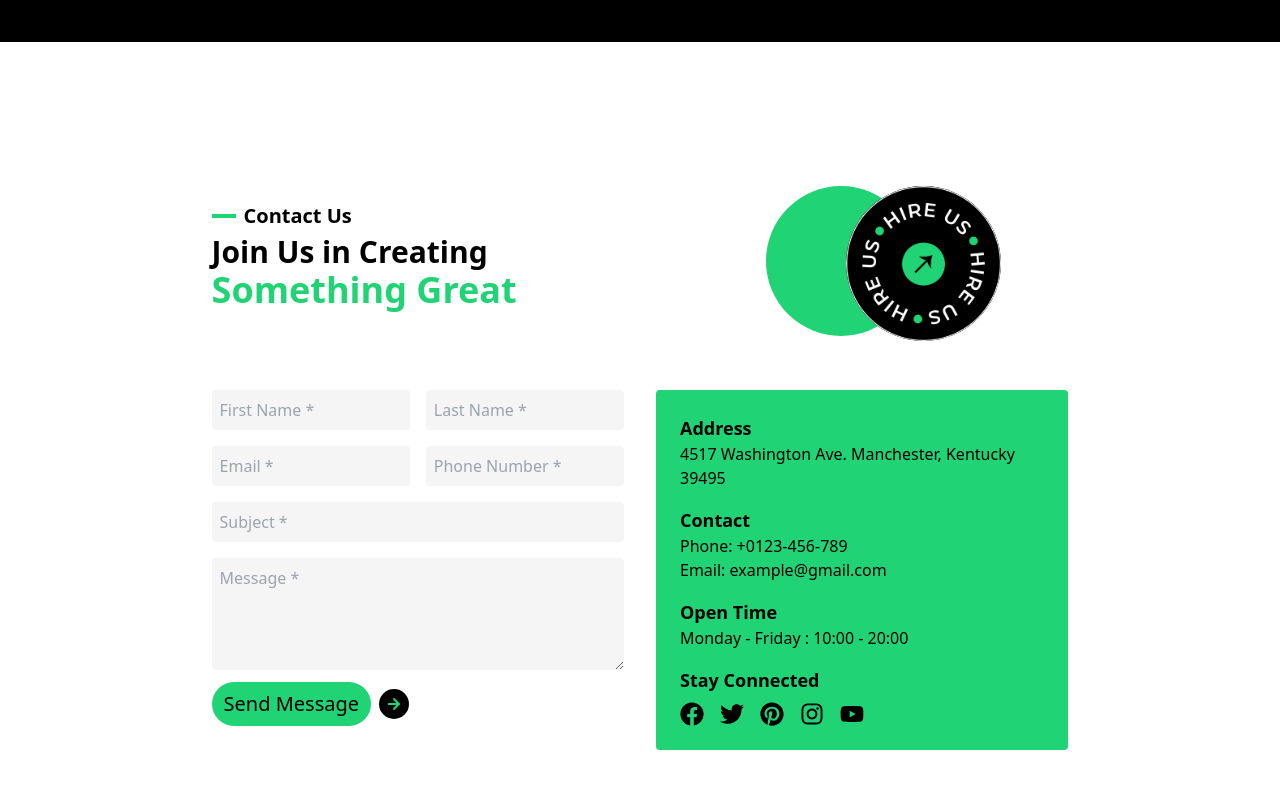
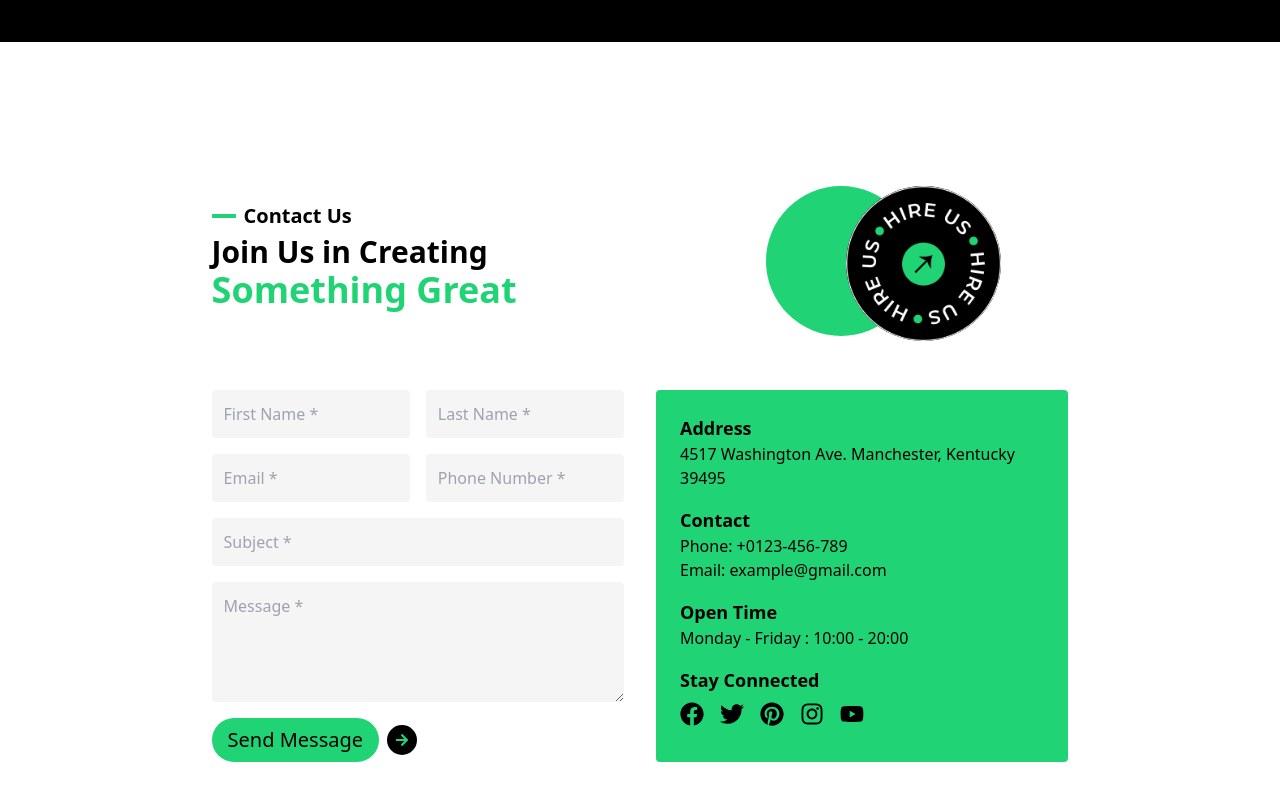
Before and after one commit to nabishafin/Nostrix-Client, a React (Vite) app: page /Contact in a window 1280 px wide. Shown: the part 494-1294 px from the top of the page. Built offline with nearby package versions, Linux system fonts and the light colour scheme.

Commit message:
some section ar eddited

```diff
--- a/src/components/shared/AllServices.jsx
+++ b/src/components/shared/AllServices.jsx
@@ -51,7 +51,7 @@ const AllServices = () => {
                         </p>
                     </div>
                     <div className="flex justify-center mt-6">
-                        <div className="w-full sm:w-11/12 md:w-8/12 lg:w-5/12 h-48 sm:h-64 md:h-80 m-0 mr-12">
+                        <div className="w-full  md:w-8/12 lg:w-5/12 h-48 sm:h-64 md:h-80 m-0 md:mr-12 mr-0">
                             <img
                                 className="w-full h-full object-cover rounded-lg shadow-lg"
                                 src="/src/assets/webdevelopment.jpg"
@@ -114,7 +114,7 @@ const AllServices = () => {
                         </p>
                     </div>
                     <div className="flex justify-center mt-6">
-                        <div className="w-full sm:w-11/12 md:w-8/12 lg:w-5/12 h-48 sm:h-64 md:h-80 m-0 mr-12">
+                        <div className="w-full  md:w-8/12 lg:w-5/12 h-48 sm:h-64 md:h-80 m-0 md:mr-12 mr-0">
                             <img
                                 className="w-full h-full object-cover rounded-lg shadow-lg"
                                 src="/src/assets/webdevelopment.jpg"
@@ -176,7 +176,7 @@ const AllServices = () => {
                         </p>
                     </div>
                     <div className="flex justify-center mt-6">
-                        <div className="w-full sm:w-11/12 md:w-8/12 lg:w-5/12 h-48 sm:h-64 md:h-80 m-0 mr-12">
+                        <div className="w-full  md:w-8/12 lg:w-5/12 h-48 sm:h-64 md:h-80 m-0 md:mr-12 mr-0">
                             <img
                                 className="w-full h-full object-cover rounded-lg shadow-lg"
                                 src="/src/assets/webdevelopment.jpg"
@@ -234,7 +234,7 @@ const AllServices = () => {
                         </p>
                     </div>
                     <div className="flex justify-center mt-6">
-                        <div className="w-full sm:w-11/12 md:w-8/12 lg:w-5/12 h-48 sm:h-64 md:h-80 m-0 mr-12">
+                        <div className="w-full  md:w-8/12 lg:w-5/12 h-48 sm:h-64 md:h-80 m-0 md:mr-12 mr-0">
                             <img
                                 className="w-full h-full object-cover rounded-lg shadow-lg"
                                 src="/src/assets/webdevelopment.jpg"
--- a/src/components/shared/ButtonPrimary.jsx
+++ b/src/components/shared/ButtonPrimary.jsx
@@ -6,7 +6,7 @@ const ButtonPrimary = ({ text, handleClick }) => {
     return (
         <div>
             <button className="z-50 md:flex gap-2 items-center text-lg md:text-xl mt-1 text-white pr-2 rounded-3xl bg-white">
-                <p className="text-lg md:text-xl text-white px-3 py-2 rounded-3xl  bg-primary">{text}</p>
+                <p className="text-lg md:text-xl text-white px-3 py-1 md:py-2 rounded-3xl  bg-primary">{text}</p>
                 <p className='hidden md:block'>
                     <FaArrowRight size={40} className="bg-black p-2 rounded-full text-primary" />
                 </p>
--- a/src/components/ui/ContactUs.jsx
+++ b/src/components/ui/ContactUs.jsx
@@ -14,22 +14,51 @@ const ContactUs = ({ bg, textColor, bginput, bgCircle }) => {
 
                 <div className='grid grid-cols-1 md:grid-cols-2 gap-8 mt-10'>
                     {/* Form Section */}
-                    <div className='mt-10'>
-                        <div className='grid grid-cols-1 md:grid-cols-2 gap-4'>
-                            <input type="text" placeholder="First Name *" className={`${bginput} p-2 rounded ${textColor}`} />
-                            <input type="text" placeholder="Last Name *" className={`${bginput} p-2 rounded ${textColor}`} />
-                            <input type="email" placeholder="Email *" className={`${bginput} p-2 rounded ${textColor} col-span-2 md:col-span-1`} />
-                            <input type="tel" placeholder="Phone Number *" className={`${bginput} p-2 rounded ${textColor} col-span-2 md:col-span-1`} />
-                            <input type="text" placeholder="Subject *" className={`${bginput} p-2 rounded ${textColor} col-span-2`} />
-                            <textarea placeholder="Message *" className={`${bginput} p-2 rounded ${textColor} col-span-2`} rows="4"></textarea>
+                    <div className="mt-10">
+                        <div className="grid grid-cols-1 md:grid-cols-2 gap-4">
+                            <input
+                                type="text"
+                                placeholder="First Name *"
+                                className={`${bginput} p-3 rounded ${textColor} w-full`}
+                            />
+                            <input
+                                type="text"
+                                placeholder="Last Name *"
+                                className={`${bginput} p-3 rounded ${textColor} w-full`}
+                            />
+                            <input
+                                type="email"
+                                placeholder="Email *"
+                                className={`${bginput} p-3 rounded ${textColor} w-full`}
+                            />
+                            <input
+                                type="tel"
+                                placeholder="Phone Number *"
+                                className={`${bginput} p-3 rounded ${textColor} w-full`}
+                            />
+                            <input
+                                type="text"
+                                placeholder="Subject *"
+                                className={`${bginput} p-3 rounded ${textColor} w-full md:col-span-2`}
+                            />
+                            <textarea
+                                placeholder="Message *"
+                                className={`${bginput} p-3 rounded ${textColor} w-full md:col-span-2`}
+                                rows="4"
+                            ></textarea>
                         </div>
-                        <button className="hidden md:flex gap-2 items-center text-lg md:text-xl mt-3 pr-2 rounded-3xl bg-white w-auto">
-                            <p className={`text-lg md:text-xl ${textColor} px-3 py-2 rounded-3xl bg-primary`}> Send Message </p>
-                            <p>
+
+                        {/* Button section */}
+                        <div className="mt-4 flex justify-center md:justify-start">
+                            <button className="flex gap-2 items-center text-lg md:text-xl pr-2 rounded-3xl bg-white">
+                                <p className={`text-lg md:text-xl ${textColor} px-4 py-2 rounded-3xl bg-primary`}>
+                                    Send Message
+                                </p>
                                 <FaArrowRight size={30} className="bg-black p-2 rounded-full text-primary" />
-                            </p>
-                        </button>
+                            </button>
+                        </div>
                     </div>
+
 
                     {/* Address & Contact Section */}
                     <div className='bg-primary p-6 rounded mt-10'>
--- a/src/components/ui/WorkPortfolio.jsx
+++ b/src/components/ui/WorkPortfolio.jsx
@@ -25,10 +25,12 @@ const WorkPortfolio = () => {
     ];
 
     return (
-        <section className='bg-black p-4 md:p-0'>
+
+        <section >
             <div>
                 <Marque />
             </div>
+            <div className='bg-black p-4 md:p-0'>
                 <div className='w-full md:w-10/12 mx-auto py-12 md:py-20'>
                     <div className='flex items-center gap-2'>
                         <hr className='w-6 h-1 bg-primary border-0' />
@@ -61,6 +63,7 @@ const WorkPortfolio = () => {
                         }
                     </div>
                 </div>
+            </div>
             <div>
                 <Marque />
             </div>
```
Lines whose indentation alone changed are shown as unchanged.
